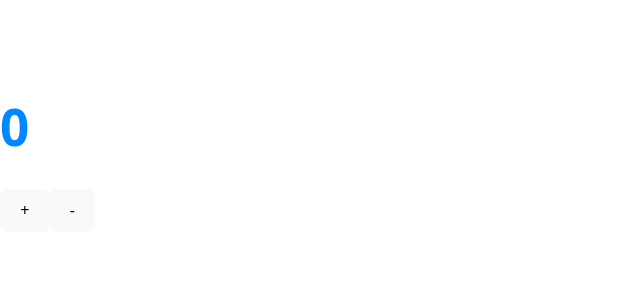
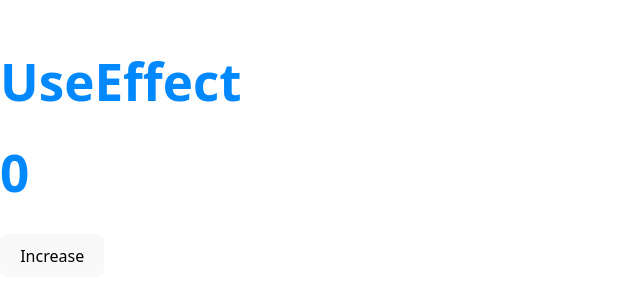
Before and after one commit to Vicstudentwatch/StartReact, a React (Vite) app: page / in a window 1280 px wide. Shown: the part 252-552 px from the top of the page, without its empty margins (0-640 px from the left). Built offline with nearby package versions, Linux system fonts and the light colour scheme.

Commit message:
start useEffect

```diff
--- a/src/App.jsx
+++ b/src/App.jsx
@@ -1,11 +1,11 @@
-import Counter from "./components/Counter"
-import FormProf from "./components/FormProf"
+import BasicEffect from "./components/BasicEffect"
+import CounterEffect from "./components/CounterEffect"
 
 const App = () => {
   return (
     <div>
-      {/* <FormProf/> */}
-      <Counter/>
+      <BasicEffect/>
+      <CounterEffect/>
     </div>
 
   )
--- /dev/null
+++ b/src/components/BasicEffect.jsx
@@ -0,0 +1,12 @@
+import { useEffect} from "react"
+
+const BasicEffect = () => {
+    useEffect(()=>{console.log("useEffct fired");})
+  return (
+    <div>
+        <h1>UseEffect</h1>
+    </div>
+  )
+}
+
+export default BasicEffect
--- a/src/components/Counter.jsx
+++ /dev/null
@@ -1,16 +0,0 @@
-import { useState } from "react"
-
-const Counter = () => {
-    const [count,setCount] = useState(0);
-    const increament = () => setCount(count+1)
-    const decreament = () => setCount(count-1)
-  return (
-    <div><h1>{count}</h1>
-    <button onClick={increament}>+</button>
-    <button onClick={decreament}>-</button>
-   </div>
-
-  )
-}
-
-export default Counter
--- /dev/null
+++ b/src/components/CounterEffect.jsx
@@ -0,0 +1,14 @@
+import { useEffect,useState } from "react"
+
+const CounterEffect = () => {
+    const [count,setCount] = useState(0)
+    useEffect(()=>console.log("UseEffect Fired"),[ count])
+  return (
+    <div>
+        <h1>{count}</h1>
+        <button onClick={()=>setCount(count+1)}>Increase</button>
+    </div>
+  )
+}
+
+export default CounterEffect
--- a/src/components/FormProf.jsx
+++ /dev/null
@@ -1,35 +0,0 @@
-import { useState } from "react";
-
-const FormProf = () => {
-  const [profiles, setProfiles] = useState([{name: "John Doe", age: 22}]);
-  const [name, setName] = useState("");
-  const [age, setAge] = useState(0);
-
-  const addProfile = (e) => {
-    e.preventDefault();
-    name && age && setProfiles([...profiles, {name, age}]);
-    setName("");
-    setAge("");
-  }
-
-  return <div>
-    <form onSubmit={addProfile}>
-        <label htmlFor="name">Name</label>
-        <input id="name" type="text" value={name} onChange={e=>{setName(e.target.value)}} /><br />
-
-        <label htmlFor="age">Age</label>
-        <input id="age" type="number" value={age} onChange={e=>{setAge(e.target.value)}} /><br />
-        <button type="submit">Add Profile</button>
-    </form>
-    <h1>Profile List</h1>
-    <ul>
-        {profiles.map((p,i)=>(
-            <li key={i}>
-                <p>Name : {p.name} <strong>Age : {p.age}</strong></p>
-            </li>
-        ))}
-    </ul>
-  </div>;
-};
-
-export default FormProf;
```
